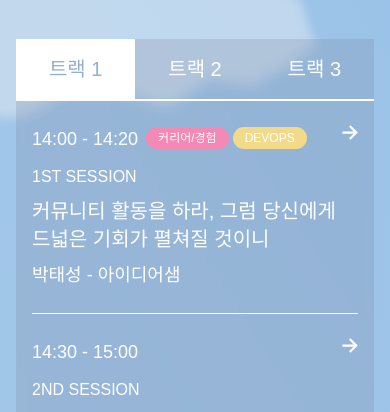
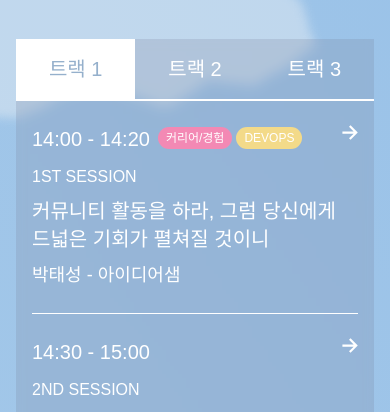
Before and after one commit to AUSG/ausgcon2025, a Next.js app: page / in a window 390 px wide. Shown: the part 1660-2072 px from the top of the page. Built offline with nearby package versions, Linux system fonts and the light colour scheme; a web font is replaced by a local one.

Commit message:
fix : 모바일 ui 약간 수정

```diff
--- a/src/components/faq/Arcodian.tsx
+++ b/src/components/faq/Arcodian.tsx
@@ -21,7 +21,7 @@ const Arcodian = ({ title, description }: TProps) => {
             onClick={() => setIsOpen((prev) => !prev)}
           >
             <div className="flex items-center">
-              <span className="pr-3 lg:pr-4">
+              <span className="pr-2 lg:pr-4">
                 <QuestionMark className="w-5 lg:w-[30px]" />
               </span>
               <span className="py-6 text-lg font-bold lg:py-7 lg:text-2xl">
@@ -29,12 +29,12 @@ const Arcodian = ({ title, description }: TProps) => {
               </span>
             </div>
             <div className={`${isOpen ? "rotate-180" : ""}`}>
-              <UpArrow className="w-[18px] lg:w-6" />
+              <UpArrow className="w-[16px] lg:w-6" />
             </div>
           </button>
 
           {isOpen && (
-            <div className="px-12 pb-6 text-lg font-normal whitespace-pre-line lg:pb-9 lg:text-2xl">
+            <div className="px-6 pb-6 text-lg font-normal whitespace-pre-line lg:px-12 lg:pb-9 lg:text-2xl">
               {description}
             </div>
           )}
--- a/src/components/main/MainSection.tsx
+++ b/src/components/main/MainSection.tsx
@@ -22,7 +22,7 @@ const MainSection = () => {
             2025.09.13 AWS KOREA 센터필드
           </div>
           <div className="mb-[86.98px] flex justify-center">
-            <div className="flex h-full w-full max-w-5xl justify-center rounded-[20px] bg-[rgba(255,255,255,0.20)] px-2 py-10 shadow-[0_4px_20px_0_rgba(39,55,125,0.10)] backdrop-blur-[10px] lg:h-[196px] lg:px-32 lg:py-14">
+            <div className="flex h-[136px] w-full max-w-5xl justify-center rounded-[20px] bg-[rgba(255,255,255,0.20)] px-2 py-10 shadow-[0_4px_20px_0_rgba(39,55,125,0.10)] backdrop-blur-[10px] lg:h-[196px] lg:px-32 lg:py-14">
               <Timer target={"2025-09-13T09:00:00+09:00"} />
             </div>
           </div>
--- a/src/components/schedule/ScheduleItem.tsx
+++ b/src/components/schedule/ScheduleItem.tsx
@@ -30,12 +30,12 @@ const ScheduleItem = ({
     >
       <div className="flex w-full flex-row justify-between gap-2 lg:w-2/5 lg:flex-col">
         <div className="flex flex-row gap-2 lg:flex-col">
-          <span className="text-lg lg:text-3xl">{time}</span>
+          <span className="text-xl lg:text-3xl">{time}</span>
           <div className="flex flex-row gap-1 lg:gap-3">
             {category?.map(({ name, color }) => (
               <div key={name}>
                 <span
-                  className="rounded-3xl px-3 py-1 text-xs lg:px-5 lg:text-lg"
+                  className="rounded-3xl px-2 py-1 text-xs lg:px-4 lg:text-lg"
                   style={{ background: color }}
                 >
                   {name}
```
